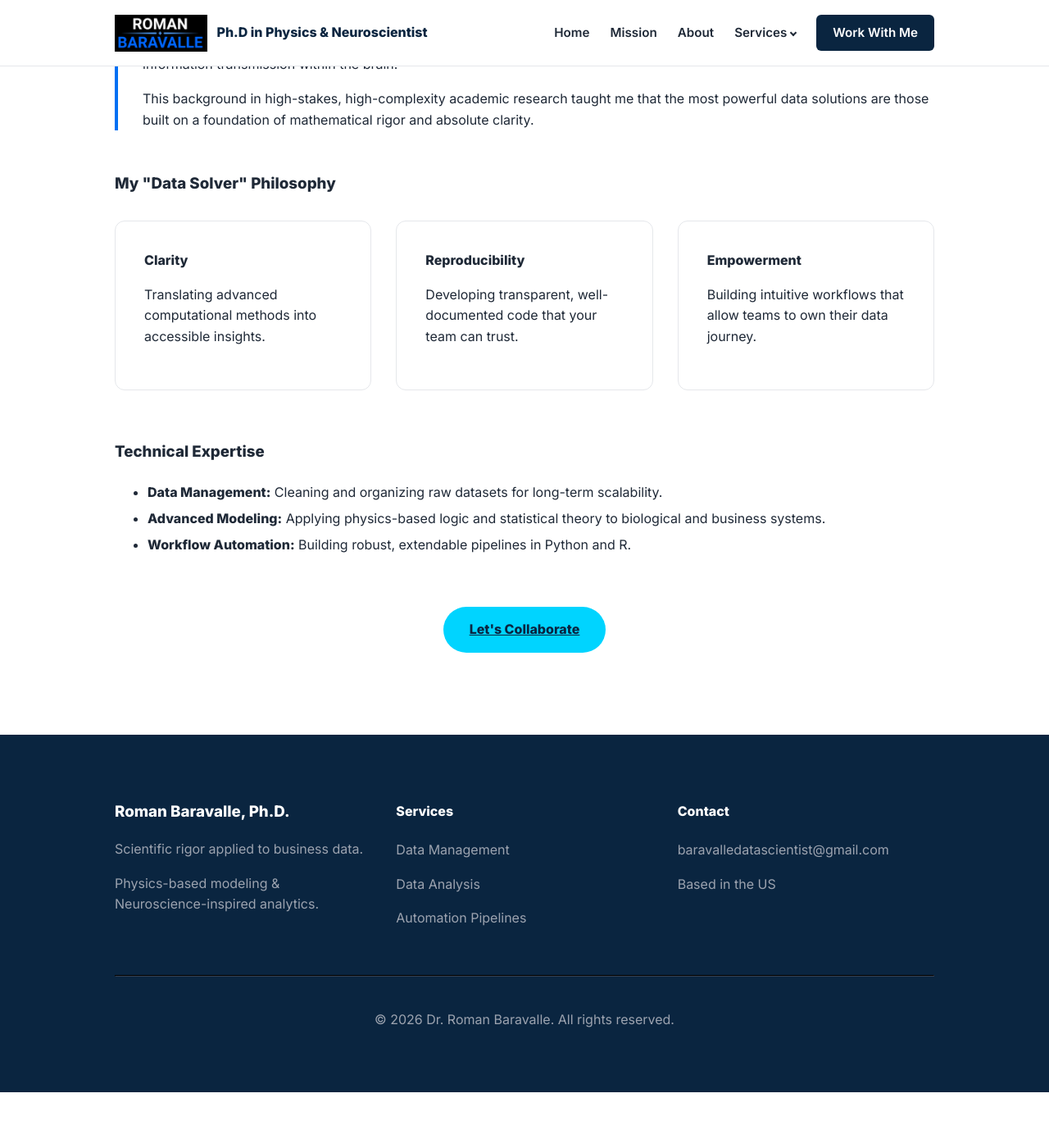
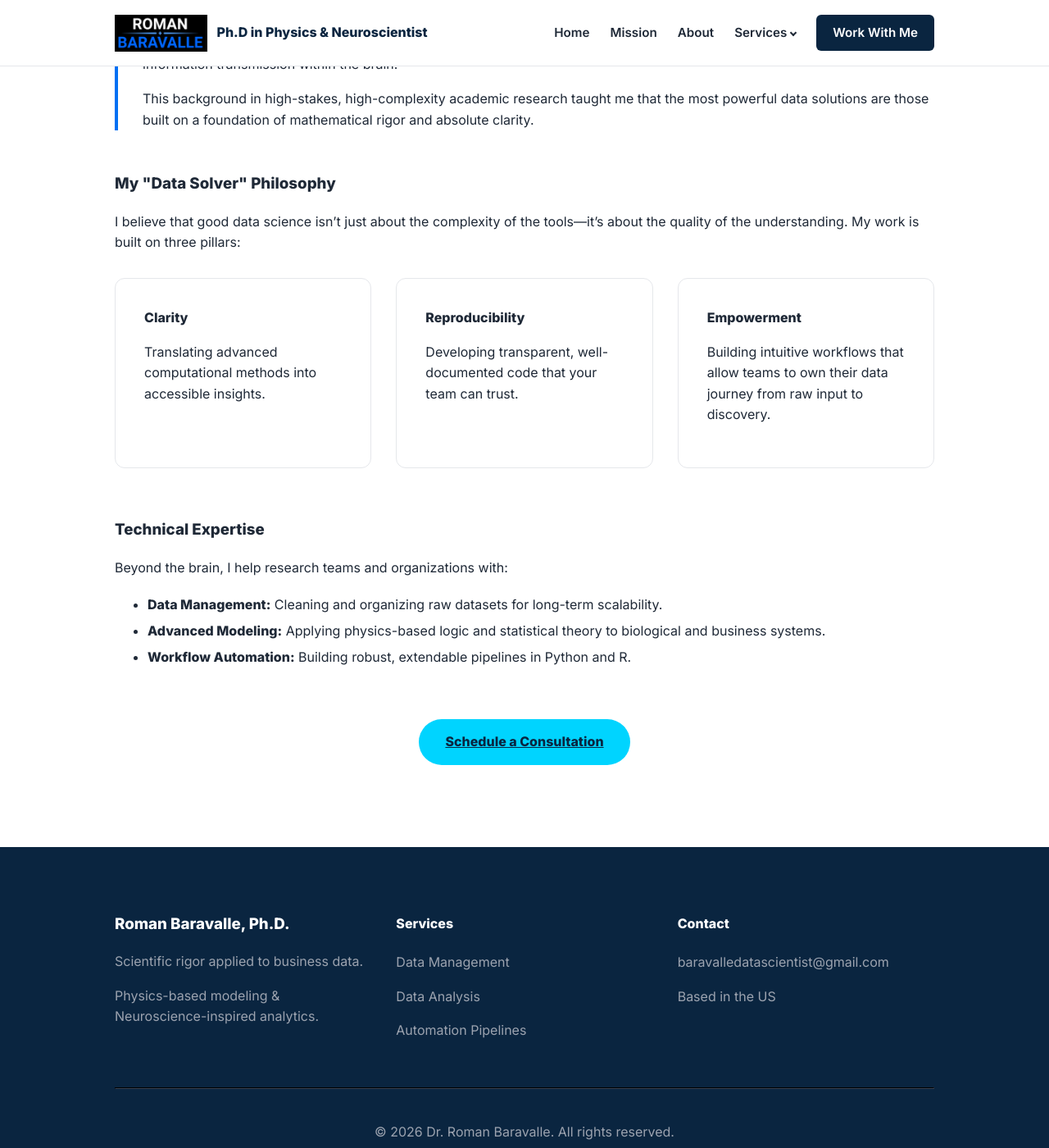
Before and after one commit to RomanDataScience/BaravalleDataSolver, a Jekyll site: the page built from about.md, in a window 1280 px wide and 1400 px high, scrolled down 540 px. Shown: the whole window at 82% size. Built offline with Jekyll 4.4.1, drawn with Linux system fonts in a browser that asks for light colours; before the commit the page ends 1872 px from its top, so only the background shows below that.

Commit message:
Update about.md

```diff
--- a/about.md
+++ b/about.md
@@ -18,6 +18,8 @@ description: Dr. Roman Baravalle is a Computational Neuroscientist and Data Solv
     </div>
 
     <h3 style="margin-top: 50px;">My "Data Solver" Philosophy</h3>
+    <p>I believe that good data science isn’t just about the complexity of the tools—it’s about the quality of the understanding. My work is built on three pillars:</p>
+
     <div class="grid-3" style="margin-top: 30px;">
       <div class="card">
         <strong>Clarity</strong>
@@ -29,11 +31,12 @@ description: Dr. Roman Baravalle is a Computational Neuroscientist and Data Solv
       </div>
       <div class="card">
         <strong>Empowerment</strong>
-        <p>Building intuitive workflows that allow teams to own their data journey.</p>
+        <p>Building intuitive workflows that allow teams to own their data journey from raw input to discovery.</p>
       </div>
     </div>
 
     <h3 style="margin-top: 60px;">Technical Expertise</h3>
+    <p>Beyond the brain, I help research teams and organizations with:</p>
     <ul style="line-height: 2;">
       <li><strong>Data Management:</strong> Cleaning and organizing raw datasets for long-term scalability.</li>
       <li><strong>Advanced Modeling:</strong> Applying physics-based logic and statistical theory to biological and business systems.</li>
@@ -41,7 +44,7 @@ description: Dr. Roman Baravalle is a Computational Neuroscientist and Data Solv
     </ul>
 
     <div style="margin-top: 60px; text-align: center;">
-      <a href="{{ '/contact' | relative_url }}" class="hero-btn">Let's Collaborate</a>
+      <a href="{{ '/contact' | relative_url }}" class="hero-btn">Schedule a Consultation</a>
     </div>
 
   </div>
```
